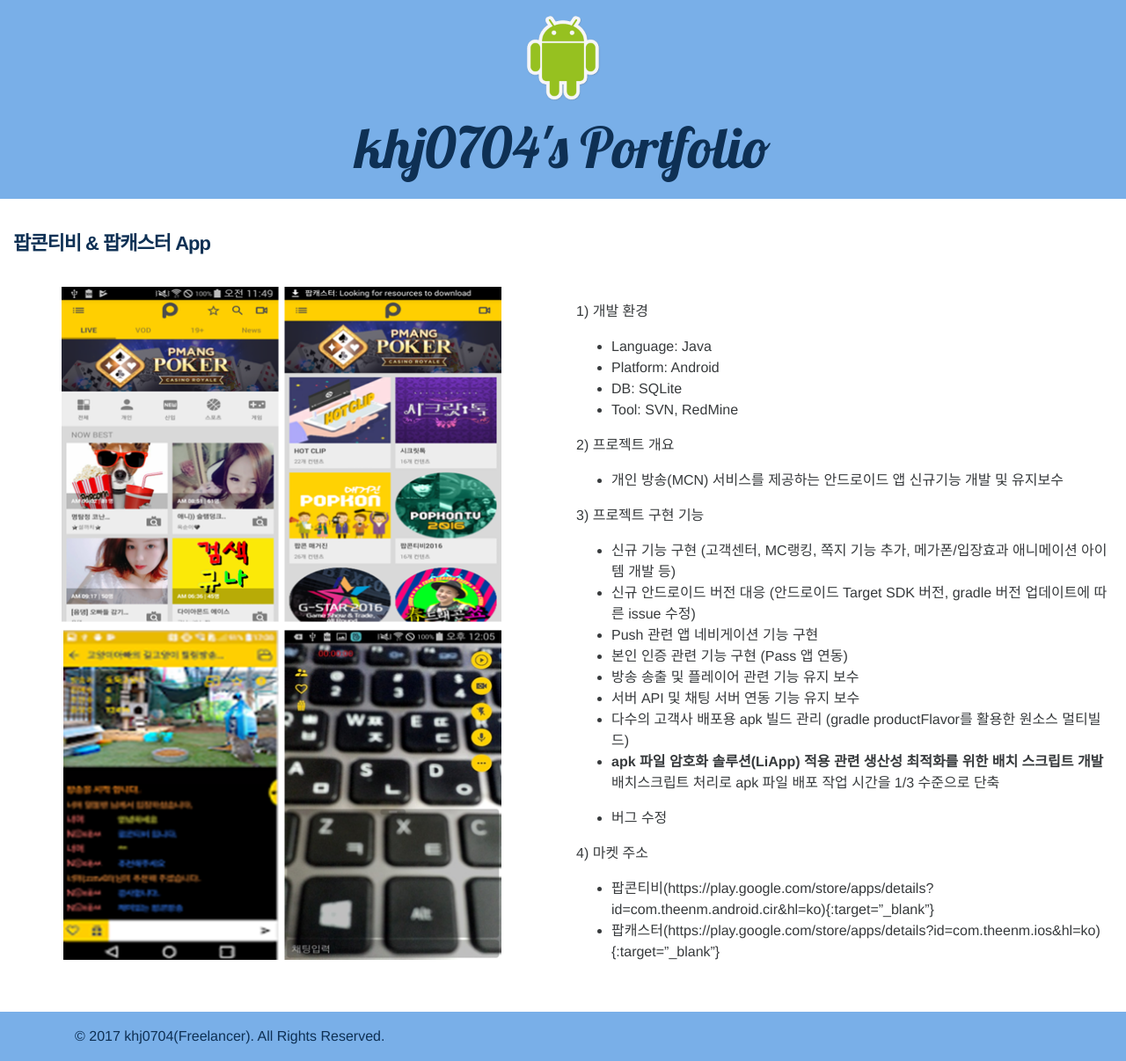
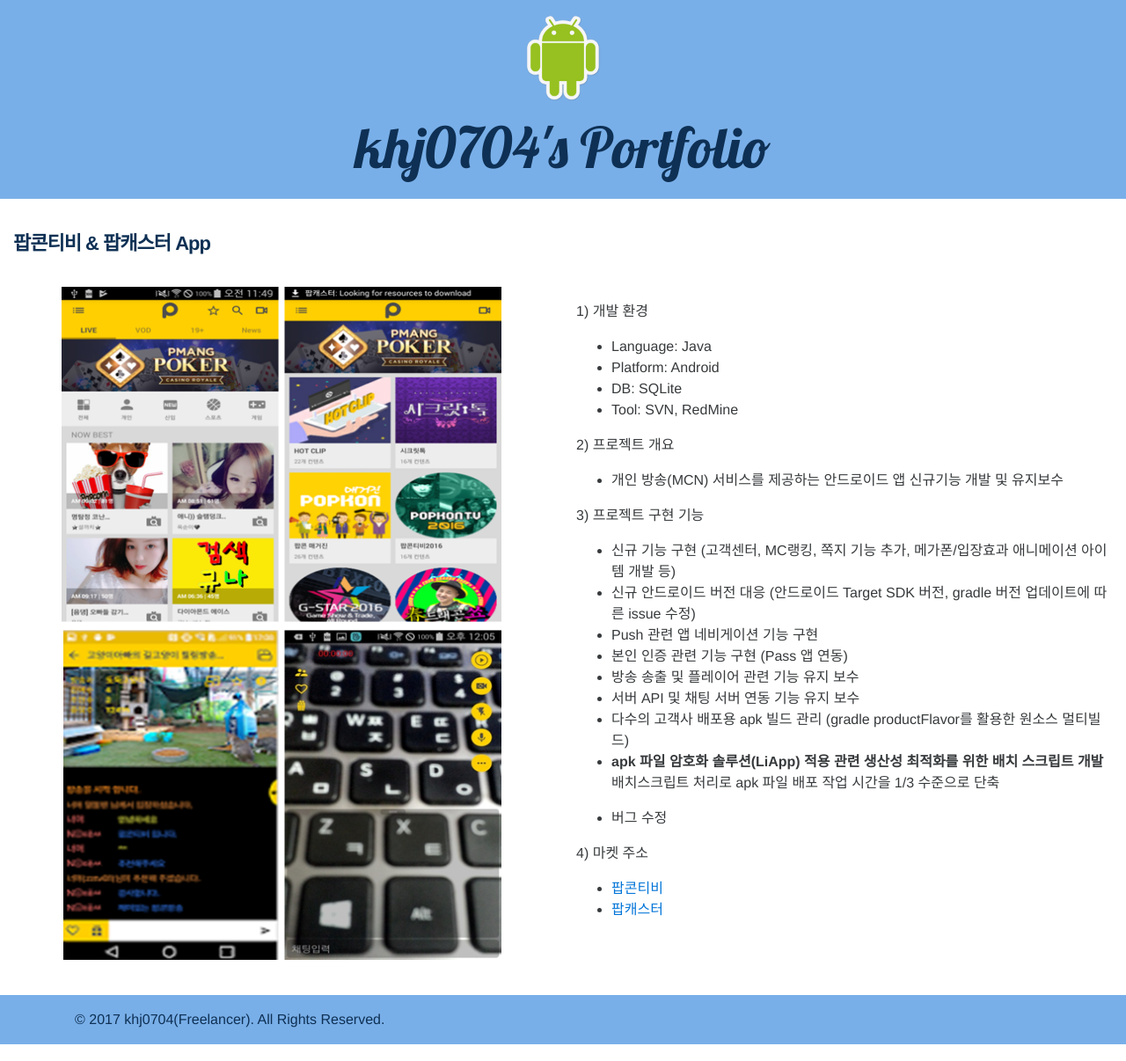
Before and after one commit to khj0704/khj0704.github.io, a Jekyll site: the page built from _posts/2018-11-30-portfolio20.md, in a window 1280 px wide. Shown: the whole page at 88% size. Built offline with Jekyll 4.4.1, drawn with Linux system fonts in a browser that asks for light colours; nearby versions of some CDN libraries.

Commit message:
Modified link

```diff
--- a/_posts/2018-11-30-portfolio20.md
+++ b/_posts/2018-11-30-portfolio20.md
@@ -31,5 +31,5 @@ image: PopkonTV_PopCaster.png
  - 버그 수정
 
 4) 마켓 주소
- - 팝콘티비(https://play.google.com/store/apps/details?id=com.theenm.android.cir&hl=ko){:target="_blank"}
- - 팝캐스터(https://play.google.com/store/apps/details?id=com.theenm.ios&hl=ko){:target="_blank"}
+ - [팝콘티비](https://play.google.com/store/apps/details?id=com.theenm.android.cir&hl=ko){:target="_blank"}
+ - [팝캐스터](https://play.google.com/store/apps/details?id=com.theenm.ios&hl=ko){:target="_blank"}
```
